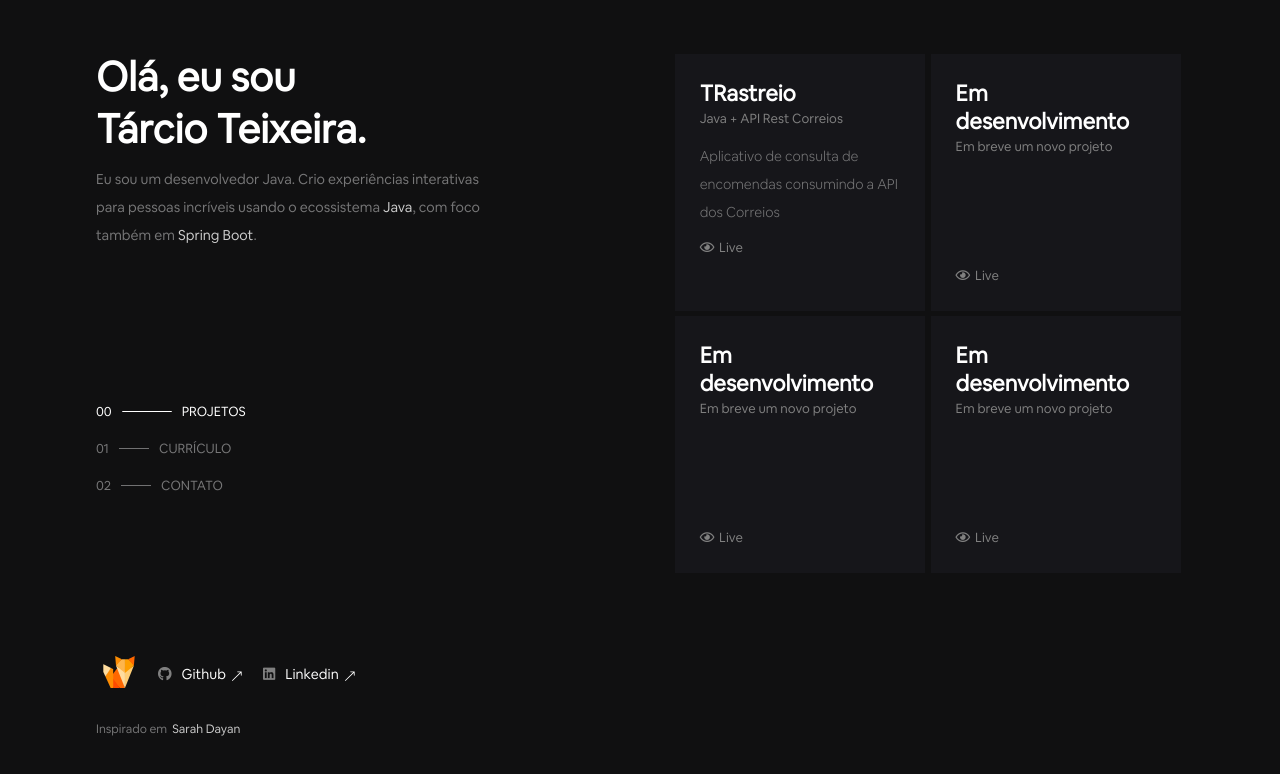
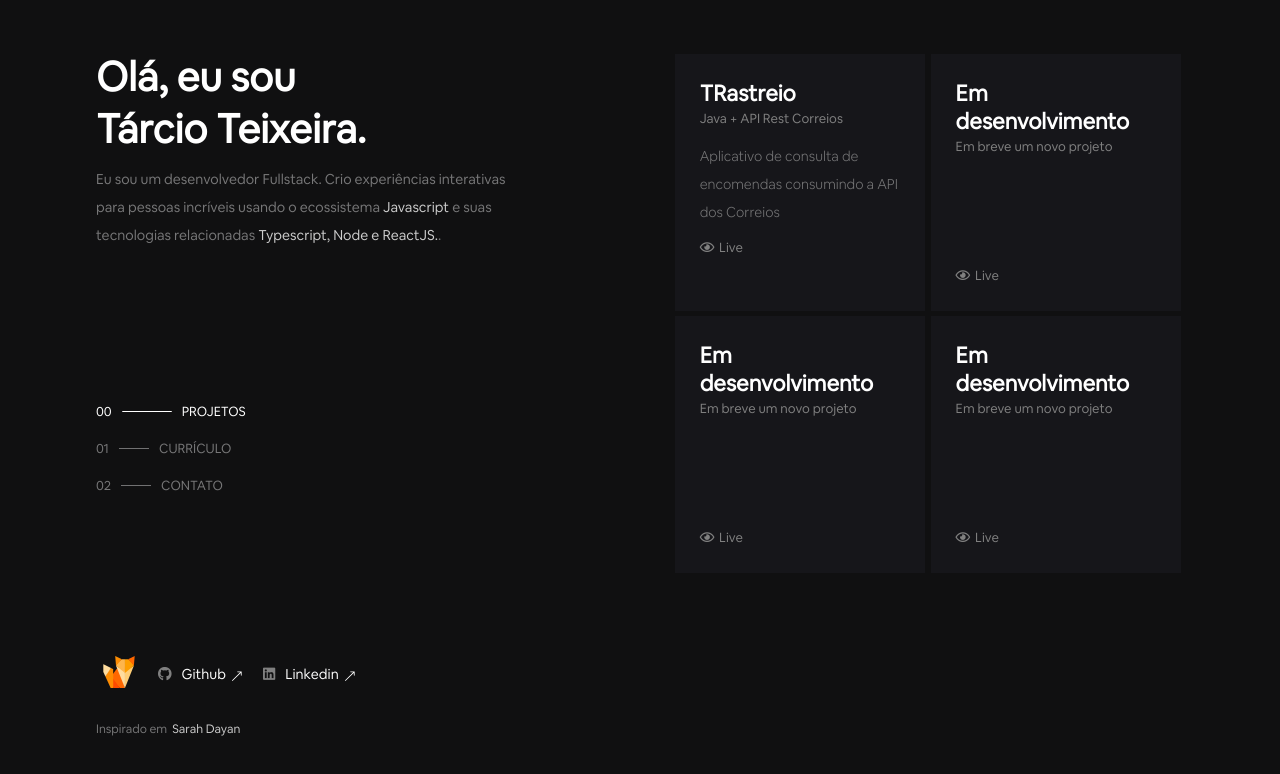
Before and after one commit to teixtarcio/tarcio.dev, a React (Create React App) app: page / in a window 1280 px wide. Shown: the top 774 px of the page. Built offline with nearby package versions, Linux system fonts and the light colour scheme.

Commit message:
Update Base.jsx

```diff
--- a/src/components/base/Base.jsx
+++ b/src/components/base/Base.jsx
@@ -23,7 +23,7 @@ export class Base extends Component {
           <div className='description'>
             <p>
               <span>
-              Eu sou um <span className='highlight'>desenvolvedor Java</span>. Crio experiências interativas para pessoas incríveis usando o ecossistema <span className="highlight two">Java</span>, com foco também em <span className="highlight two">Spring Boot</span>.
+              Eu sou um <span className='highlight'>desenvolvedor Fullstack</span>. Crio experiências interativas para pessoas incríveis usando o ecossistema <span className="highlight two">Javascript</span> e suas tecnologias relacionadas <span className="highlight two">Typescript, Node e ReactJS.</span>.
               </span>
             </p>
           </div>
```
